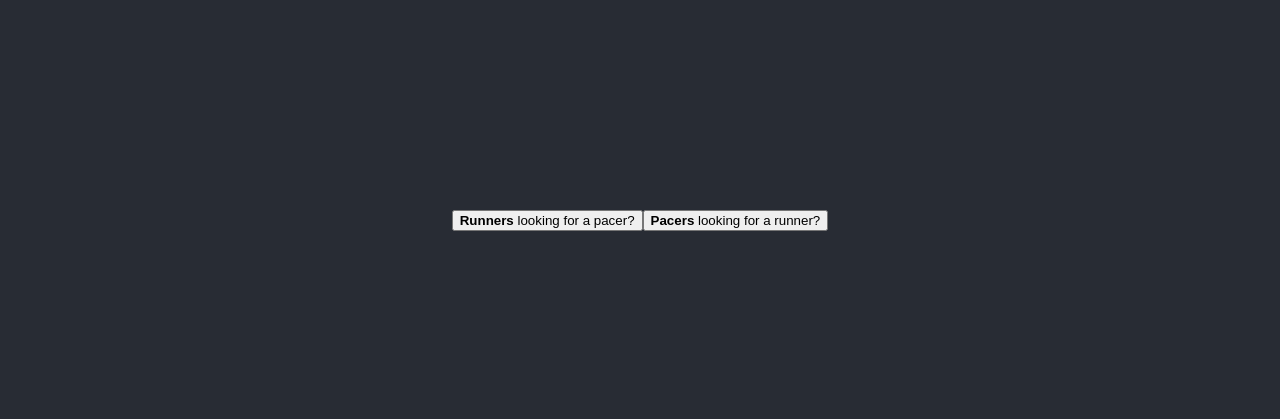
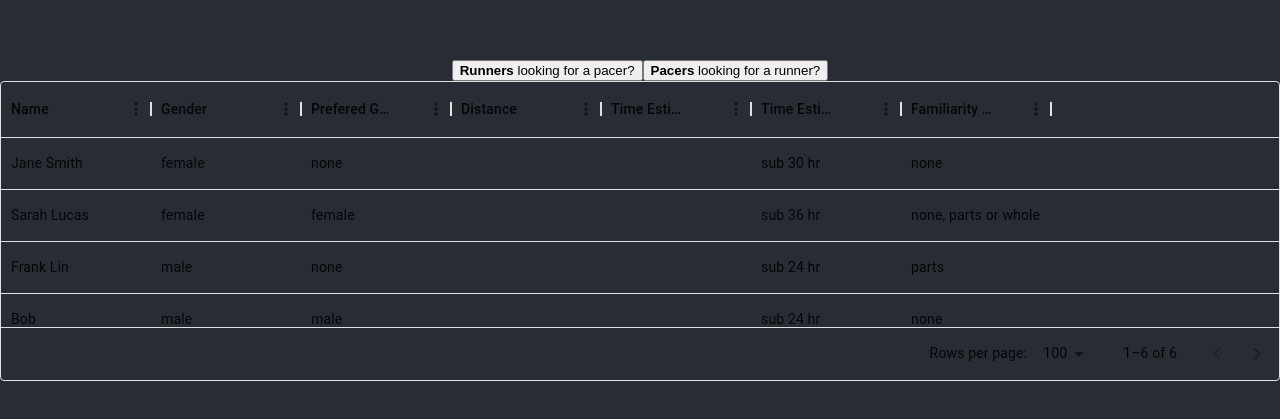
Before and after one commit to RobinN80/runners-pacers-match-frontend, a React (Create React App) app: page / in a window 1280 px wide. Shown: the part 185-604 px from the top of the page. Built offline with nearby package versions, Linux system fonts and the light colour scheme.

Commit message:
Add basic table
Work in process

```diff
--- a/package.json
+++ b/package.json
@@ -3,6 +3,10 @@
   "version": "0.1.0",
   "private": true,
   "dependencies": {
+    "@emotion/react": "^11.11.1",
+    "@emotion/styled": "^11.11.0",
+    "@mui/material": "^5.14.17",
+    "@mui/x-data-grid": "^6.18.0",
     "@testing-library/jest-dom": "^5.14.1",
     "@testing-library/react": "^13.0.0",
     "@testing-library/user-event": "^13.2.1",
--- a/src/App.js
+++ b/src/App.js
@@ -1,5 +1,6 @@
 // import logo from './logo.svg';
 import './App.css';
+import ParticipantDisplayGrid from './Components/Grid';
 
 function App() {
   return (
@@ -9,6 +10,7 @@ function App() {
         <button><strong>Runners</strong> looking for a pacer?</button>
         <button><strong>Pacers</strong> looking for a runner?</button>
        </span>
+       <ParticipantDisplayGrid />
       </header>
     </div>
   );
--- /dev/null
+++ b/src/Components/Grid.js
@@ -0,0 +1,25 @@
+import React, {useState} from 'react';
+import { DataGrid } from '@mui/x-data-grid';
+import { Runners, Pacers } from '../shared/runners-pacers-mock-data';
+
+const ParticipantDisplayGrid = () => {
+    const [rowData ] = useState(Runners);
+
+    const columns = [
+        {field: 'name', headerName: 'Name', width: 150},
+        {field: 'gender', headerName: 'Gender', width: 150},
+        {field: 'partnerGenderPreference', headerName: 'Prefered Gender', width: 150},
+        {field: 'runnerDistance', headerName: 'Distance', width: 150},
+        {field: 'runner50TimeEstimate', headerName: 'Time Estimate', width: 150},
+        {field: 'runner100TimeEstimate', headerName: 'Time Estimate', width: 150},
+        {field: 'familiarityOfCourse', headerName: 'Familiarity With Course', width: 150},
+    ]
+
+    return (
+        <div style={{height: 300, width: '100%'}}>
+            <DataGrid rows={rowData} columns={columns}/>
+        </div>
+    );
+}
+
+export default ParticipantDisplayGrid;
```
